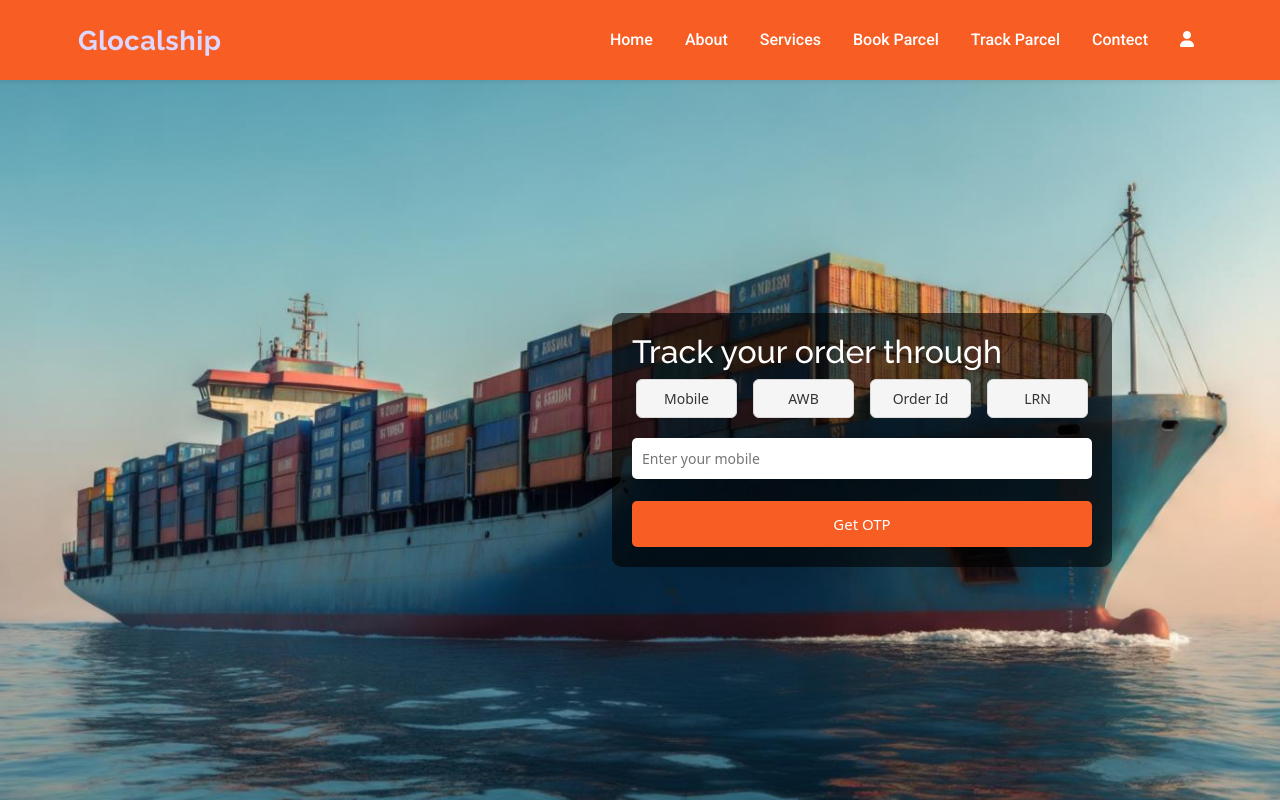
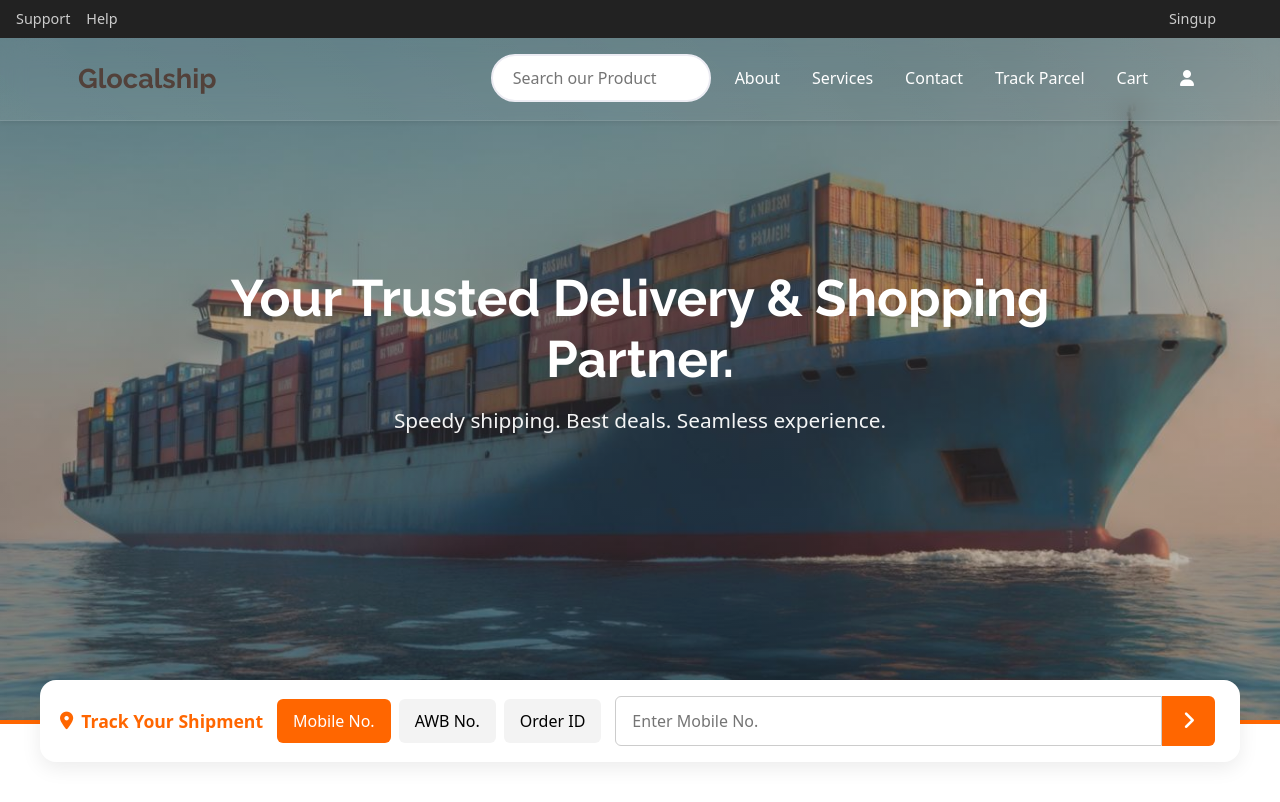
Before and after one commit to Letskillify/Glocalship, a React (Vite) app: page / in a window 1280 px wide. Shown: the top 802 px of the page. Built offline with nearby package versions, Linux system fonts and the light colour scheme; no server answers; sample sign-in values are in the browser's storage.

Commit message:
improve header and banner

```diff
--- a/package.json
+++ b/package.json
@@ -16,6 +16,7 @@
     "react": "^19.1.0",
     "react-dom": "^19.1.0",
     "react-icons": "^5.5.0",
+    "react-owl-carousel": "^2.3.3",
     "react-router-dom": "^7.6.2",
     "react-slick": "^0.30.3",
     "slick-carousel": "^1.8.1",
--- a/public/assets/css/main.css
+++ b/public/assets/css/main.css
@@ -15,11 +15,18 @@
   --default-font: "Roboto", system-ui, -apple-system, "Segoe UI", Roboto, "Helvetica Neue", Arial, "Noto Sans", "Liberation Sans", sans-serif, "Apple Color Emoji", "Segoe UI Emoji", "Segoe UI Symbol", "Noto Color Emoji";
   --heading-font: "Raleway", sans-serif;
   --nav-font: "Montserrat", sans-serif;
+
+     /* body ke liye */
+   /* font-family: 'Open Sans', sans-serif; */
+
+   /* heading ke liye */
+   /* font-family: 'Poppins', sans-serif; */
 }
 
 /* src/components/Header.css */
 :root {
   --background-color: #ffffff;
+  /* --background-color: #334155; */
   /* Background color for the entire website, including individual sections */
   --default-color: #52413a;
   /* Default color used for the majority of the text content across the entire website */
@@ -251,17 +258,44 @@ h6 {
 /*--------------------------------------------------------------
 # Global Header
 --------------------------------------------------------------*/
+/* Header Styles */
+/* Sub Header */
+.sub-header {
+  position: fixed;
+  top: 0;
+  left: 0;
+  width: 100%;
+  background-color: #222;
+  color: #fff;
+  font-size: 0.9rem;
+  padding: 6px 20px;
+  z-index: 1030;
+}
+
+.sub-header .sub-link {
+  color: #ccc;
+  text-decoration: none;
+  transition: color 0.3s ease;
+}
+
+.sub-header .sub-link:hover {
+  color: var(--accent-color);
+}
+
+/* Main Header */
 .custom-header {
-  position: sticky;
-  top: 0;
+  position: fixed;
+  top: 36px;
+  width: 100%;
   z-index: 1020;
-  background-color: var(--accent-color);
-  transition: top 0.4s ease;
-  opacity: 0.3s ease;
-  box-shadow: 0.3s ease;
+  background: linear-gradient(45deg, rgba(255, 255, 255, 0.08), rgba(255, 255, 255, 0.02));
+  backdrop-filter: blur(12px);
+  border-bottom: 1px solid rgba(255, 255, 255, 0.1);
+  transition: all 0.3s ease;
+}
+
+.custom-header.scrolled {
   box-shadow: 0 2px 6px rgba(0, 0, 0, 0.08);
-  font-family: var(--default-font);
-
 }
 
 .custom-header.hide {
@@ -270,56 +304,84 @@ h6 {
 }
 
 .custom-header.show {
-  top: 0;
+  top: 36px;
   opacity: 1;
 }
 
-.navbar-brand h5 {
+.custom-header .navbar-brand h5 {
   font-size: 1.7rem;
-  letter-spacing: 0.5px;
-  color: var(--secondary);
-}
-
-.navbar-nav .nav-link {
-  display: inline-block;
-  color: var(--contrast-color);
+  color: var(--default-color);
+  transition: color 0.3s ease;
+}
+
+.custom-header.scrolled .navbar-brand h5 {
+  color: #3b3b3b;
+}
+
+.custom-header .nav-link {
+  color: var(--background-color);
+  padding: 10px 16px;
+  font-weight: 500;
+  position: relative;
+  transition: all 0.3s ease;
+}
+
+.custom-header.scrolled .nav-link {
+  color: #3b3b3b;
+}
+
+.custom-header .nav-link::after {
+  content: '';
+  position: absolute;
+  width: 0;
+  height: 2px;
+  bottom: 5px;
+  left: 50%;
+  background-color: var(--default-color);
+  transition: all 0.3s ease;
+  transform: translateX(-50%);
+}
+
+.custom-header .nav-link:hover::after {
+  width: 80%;
+}
+
+.custom-header.scrolled .nav-link::after {
+  background-color: rgba(255, 255, 255, 0.25);
+}
+
+.SearchBar {
+  border: 2px solid rgb(236, 236, 243);
+  border-radius: 50px;
   padding: 10px 20px;
-  margin: 0;
-  position: relative;
-  transition: all 0.15s cubic-bezier(0.55, 0.05, 0.67, 0.19);
-  text-decoration: none;
-  font-weight: 500;
-}
-
-.navbar-nav .nav-link:hover {
-  color: var(--default-color);
-  transform: translateY(-5px);
-}
-
-
-
+  outline: none;
+  width: 220px;
+  transition: all 0.3s ease;
+}
+
+.SearchBar:focus {
+  border-color: #0044cc;
+  box-shadow: 0 0 5px rgba(0, 68, 204, 0.5);
+}
 
 .navbar-toggler {
   border: none;
   padding: 8px 12px;
   border-radius: 10px;
   background-color: rgba(255, 255, 255, 0.12);
-  transition: all 0.4s ease;
-  box-shadow: 0 2px 5px rgba(0, 0, 0, 0.12);
+  transition: all 0.3s ease;
 }
 
 .navbar-toggler:hover {
   background-color: rgba(255, 255, 255, 0.25);
-  box-shadow: 0 4px 12px rgba(0, 0, 0, 0.2);
   transform: scale(1.05);
 }
 
-/* Collapse container */
 .toggleCollapse {
   max-height: 0;
   overflow: hidden;
   opacity: 0;
-  transition: max-height 0.4s ease, opacity 0.4s ease;
+  transition: all 0.4s ease;
 }
 
 .toggleCollapse.show {
@@ -327,26 +389,13 @@ h6 {
   opacity: 1;
 }
 
-.toggleCollapse .nav-link {
-  opacity: 0;
-  transform: translateY(10px);
-  transition: all 0.35s ease;
-}
-
-.toggleCollapse.show .nav-link {
-  opacity: 1;
-  transform: translateY(0);
-}
-
 .toggleCollapse .navbar-nav {
   display: flex;
   flex-direction: column;
   align-items: flex-start;
-  gap: 10px;
   padding: 10px 0;
 }
 
-/* Responsive  */
 @media (min-width: 768px) {
   .toggleCollapse {
     max-height: none;
@@ -358,19 +407,17 @@ h6 {
     flex-direction: row;
     align-items: center;
     margin-left: auto;
-    gap: 16px;
-  }
-
-  .toggleCollapse .nav-link {
-    opacity: 1;
-    transform: none;
-  }
-}
+  }
+}
+
+
+
+
 
 
 /* Global Header on Scroll
 ------------------------------*/
-.scrolled .header {
+/* .scrolled .header {
   --background-color: rgba(244, 239, 237, 0.95);
 }
 
@@ -637,6 +684,7 @@ h6 {
   }
 }
 
+*/
 /*--------------------------------------------------------------
 # Global Footer
 --------------------------------------------------------------*/
@@ -1747,142 +1795,144 @@ section,
 # Banner Section
 --------------------------------------------------------------*/
 
-
 .banner {
   height: 90vh;
   background-size: cover;
   background-position: center;
   background-repeat: no-repeat;
+  display: flex;
+  align-items: center;
+  justify-content: center;
+  color: #fff;
+  text-align: center;
+  padding: 30px;
   position: relative;
-  display: flex;
+}
+
+.taglineArea {
+  max-width: 900px;
+  margin: 0 auto;
+}
+
+.taglineArea h1 {
+  font-size: 3.2rem;
+  font-weight: 700;
+  margin-bottom: 14px;
+}
+
+.taglineArea p {
+  font-size: 1.3rem;
+  opacity: 0.95;
+}
+
+/* Track Bar section — banner ke neeche */
+
+.track-bar-wrapper {
+  width: 100%;
+  padding: 20px;
+  background: #fff;
+  border-top: 4px solid #ff6600;
+  display: flex;
+  justify-content: center;
+}
+
+.track-bar {
+  display: flex;
+  flex-wrap: wrap;
   align-items: center;
-  justify-content: flex-end;
-  padding: 0 50px;
-  transition: background-image 0.5s ease-in-out;
-}
-
-
-
-.bannerArea {
-  background: rgba(0, 0, 0, 0.6);
-  color: white;
-  padding: 20px;
-  width: 500px;
-  border-radius: 10px;
-  margin-right: 10%;
-}
-
-
-.active {
+  background: #fff;
+  box-shadow: 0 6px 20px rgba(0,0,0,0.08);
+  border-radius: 16px;
+  padding: 16px 20px;
+  max-width: 1200px;
+  width: 100%;
+  gap: 14px;
+  position: absolute;
+  top: 85%;
+}
+
+.track-title {
+  display: flex;
+  align-items: center;
+  gap: 8px;
+  font-size: 1.1rem;
+  font-weight: 600;
+  color: #ff6600;
+  white-space: nowrap;
+}
+
+.track-tabs {
+  display: flex;
+  gap: 8px;
+  flex-wrap: wrap;
+}
+
+.track-tab {
+  padding: 10px 16px;
+  background: #f3f3f3;
+  border: none;
+  border-radius: 6px;
+  cursor: pointer;
+  font-weight: 500;
+}
+
+.track-tab.active-tab {
+  background: #ff6600;
+  color: #fff;
+}
+
+.track-form {
+  display: flex;
   flex: 1;
-  padding: 8px 10px;
-  border: 1px solid #d9d9d9;
-  background: #f5f5f5;
+  max-width: 600px;
+}
+
+.track-input {
+  flex: 1;
+  padding: 12px 16px;
+  border: 1px solid #ccc;
+  border-radius: 6px 0 0 6px;
+  font-size: 1rem;
+}
+
+.track-submit {
+  background: #ff6600;
+  border: none;
+  padding: 0 20px;
+  color: #fff;
+  font-size: 1.3rem;
+  border-radius: 0 6px 6px 0;
   cursor: pointer;
-  border-radius: 6px;
-  font-size: 14px;
-  transition: all 0.3s ease;
-  color: #333;
-  font-weight: 500;
-  margin: 0 4px;
-}
-
-
-.active:hover {
-  background: #e6e6e6;
-}
-
-
-.inputBox {
-  padding: 10px;
-  margin-bottom: 12px;
-  width: 100%;
-  border-radius: 5px;
-  border: none;
-  font-size: 14px;
-}
-
-
-.submit {
-  padding: 12px;
-  width: 100%;
-  background: var(--accent-color);
-  color: white;
-  border: none;
-  border-radius: 5px;
-  cursor: pointer;
-  font-size: 15px;
-  font-weight: 500;
-  margin-top: 10px;
-}
-
-.submit:hover {
-  background: #e60000;
-}
-
-
-.tabs {
-  display: flex;
-  flex-wrap: wrap;
-  gap: 8px;
-  margin-bottom: 20px;
-}
-
-/* ==============================
-   Responsive
-===============================*/
-
-
-@media (max-width: 1024px) {
-  .banner {
-    padding: 0 30px;
-  }
-
-  .bannerArea {
-    width: 350px;
-    margin-right: 5%;
-  }
-}
+}
+
+/* Mobile Responsive */
 
 @media (max-width: 768px) {
-  .banner {
+  .taglineArea h1 {
+    font-size: 2.2rem;
+  }
+
+  .taglineArea p {
+    font-size: 1.05rem;
+  }
+
+  .track-bar {
+    flex-direction: column;
+    align-items: stretch;
+  }
+
+  .track-tabs {
     justify-content: center;
-    padding: 0 20px;
-    height: auto;
-    padding-top: 50px;
-    padding-bottom: 50px;
-  }
-
-  .bannerArea {
-    width: 90%;
-    margin: 0;
-  }
-
-  .tabs {
-    flex-direction: column;
-  }
-
-  .active {
+  }
+
+  .track-form {
+    flex-direction: row;
     width: 100%;
-    margin: 4px 0;
-    font-size: 15px;
-  }
-}
-
-@media (max-width: 480px) {
-  .bannerArea {
-    padding: 15px;
-  }
-
-  .inputBox {
-    font-size: 13px;
-  }
-
-  .submit {
-    font-size: 14px;
-    padding: 10px;
-  }
-}
+  }
+}
+
+
+
 
 /*--------------------------------------------------------------
 # Steps Section
@@ -1895,6 +1945,7 @@ section,
   padding: 40px 20px;
   background: #000;
   color: #fff;
+  width: 100%;
 }
 
 .ydc-step {
@@ -1903,57 +1954,83 @@ section,
   border: 3px solid #fff;
   border-radius: 50%;
   width: 200px;
-  height: 195px;
-  transition: border-color 0.3s ease;
-  box-shadow: 0.3s ease;
-  background: 0.3s ease;
+  height: 205px;
+  transition: all 0.4s ease;
+  background: rgba(255, 255, 255, 0.03);
   display: flex;
   flex-direction: column;
   justify-content: center;
   align-items: center;
   cursor: pointer;
-  background: rgba(255, 255, 255, 0.03);
   box-sizing: border-box;
   overflow: hidden;
   position: relative;
 }
 
-
-
-.stepNumber {
-  font-size: 36px;
-  font-weight: bold;
-  margin-bottom: 10px;
-}
-
-.stepTitle {
-  font-size: 18px;
-  margin-bottom: 6px;
-  color: #fff;
-  transition: color 0.3s ease;
-}
-
-.stepDesc {
-  font-size: 13px;
-  line-height: 1.4;
-  padding: 0 5px;
-  color: #ccc;
-  transition: color 0.3s ease;
-}
-
+/* Glow layer */
+.ydc-step::before {
+  content: "";
+  position: absolute;
+  inset: 0;
+  border-radius: 50%;
+  background: radial-gradient(circle at center, rgba(250, 204, 21, 0.15) 0%, transparent 70%);
+  opacity: 0;
+  transition: opacity 0.4s ease;
+  z-index: 0;
+}
+
+/* Pulse inner glow */
+.ydc-step::after {
+  content: "";
+  position: absolute;
+  inset: 10px;
+  border-radius: 50%;
+  background: rgba(250, 204, 21, 0.08);
+  opacity: 0;
+  transition: opacity 0.4s ease;
+  z-index: 0;
+}
+
+/* Text container layering above glow */
+.ydc-step > * {
+  z-index: 1;
+}
+
+/* Hover Effect */
 .ydc-step:hover {
   border-color: #facc15;
-  background: rgba(255, 255, 255, 0.08);
-  box-shadow: 0 0 8px #facc15;
-}
-
-.ydc-step:hover .ydc-stepTitle {
+  background: rgba(255, 255, 255, 0.06);
+  box-shadow: 0 0 18px #facc15, 0 0 30px rgba(250, 204, 21, 0.4), inset 0 0 10px rgba(250, 204, 21, 0.1);
+  transform: scale(1.07) translateY(-5px);
+}
+
+.ydc-step:hover::before {
+  opacity: 1;
+}
+
+.ydc-step:hover::after {
+  opacity: 1;
+  animation: pulseGlow 1.5s infinite ease-in-out;
+}
+
+.ydc-step:hover .stepTitle {
   color: #facc15;
 }
 
-.ydc-step:hover .ydc-stepDesc {
+.ydc-step:hover .stepDesc {
   color: #eee;
 }
+
+/* Floating animation */
+@keyframes pulseGlow {
+  0%, 100% {
+    box-shadow: 0 0 0px rgba(250, 204, 21, 0.4);
+  }
+  50% {
+    box-shadow: 0 0 20px rgba(250, 204, 21, 0.5);
+  }
+}
+
 
 /* Responsive Design */
 
--- a/src/components/homePage/Banner.jsx
+++ b/src/components/homePage/Banner.jsx
@@ -1,23 +1,17 @@
-import React, { useState, useEffect } from "react";
+import React, { useState } from "react";
+import Slider from "react-slick";
+import "slick-carousel/slick/slick.css";
+import "slick-carousel/slick/slick-theme.css";
 
 const Banner = () => {
     const [activeTab, setActiveTab] = useState("mobile");
     const [inputValue, setInputValue] = useState("");
-    const [currentIndex, setCurrentIndex] = useState(0);
 
     const images = [
         "delivery3.jpg.jpg",
         "delivery4.jpg.jpg",
         "delivery6.jpg.jpg"
     ];
-
-    useEffect(() => {
-        const interval = setInterval(() => {
-            setCurrentIndex((prevIndex) => (prevIndex + 1) % images.length);
-        }, 3000);
-
-        return () => clearInterval(interval);
-    }, [images.length]);
 
     const handleTabChange = (tab) => {
         setActiveTab(tab);
@@ -29,56 +23,83 @@ const Banner = () => {
         console.log(`Tracking by ${activeTab}:`, inputValue);
     };
 
+    const settings = {
+        dots: true,
+        infinite: true,
+        speed: 1000,
+        slidesToShow: 1,
+        slidesToScroll: 1,
+        autoplay: true,
+        autoplaySpeed: 3000,
+        fade: true,
+        pauseOnHover: false
+    };
+
     return (
+        <>
+            <div className="tf-slideshow">
+                <Slider {...settings}>
+                    {images.map((img, index) => (
+                        <div className="slider_wrap" key={index}>
                             <div
                                 className="banner"
                                 style={{
-                backgroundImage: `url(/assets/img/Banner/${images[currentIndex]})`,
+                                    backgroundImage: `linear-gradient(to bottom, rgba(67, 66, 66, 0.5), rgba(43, 36, 36, 0.3)), url(/assets/img/Banner/${img})`,
                                 }}
                             >
-            <div className="bannerArea">
-                <div className="track-order-box">
-                    <h2>Track your order through</h2>
-                    <div className="tabs">
+                                <div className="taglineArea">
+                                    <h1>Your Trusted Delivery & Shopping Partner.</h1>
+                                    <p>Speedy shipping. Best deals. Seamless experience.</p>
+                                </div>
+                            </div>
+                        </div>
+                    ))}
+                </Slider>
+
+                <div className="track-bar-wrapper">
+                    <div className="track-bar">
+                        <div className="track-title">
+                            <i className="fa-solid fa-location-dot"></i>
+                            <span> Track Your Shipment</span>
+                        </div>
+
+                        <div className="track-tabs">
                             <button
-                            className={`active ${activeTab === "mobile" ? "active" : ""}`}
+                                className={`track-tab ${activeTab === "mobile" ? "active-tab" : ""}`}
                                 onClick={() => handleTabChange("mobile")}
                             >
-                            Mobile
+                                Mobile No.
                             </button>
                             <button
-                            className={`active ${activeTab === "awb" ? "active" : ""}`}
+                                className={`track-tab ${activeTab === "awb" ? "active-tab" : ""}`}
                                 onClick={() => handleTabChange("awb")}
                             >
-                            AWB
+                                AWB No.
                             </button>
                             <button
-                            className={`active ${activeTab === "orderId" ? "active" : ""}`}
+                                className={`track-tab ${activeTab === "orderId" ? "active-tab" : ""}`}
                                 onClick={() => handleTabChange("orderId")}
                             >
-                            Order Id
-                        </button>
-                        <button
-                            className={`active ${activeTab === "lrn" ? "active" : ""}`}
-                            onClick={() => handleTabChange("lrn")}
-                        >
-                            LRN
+                                Order ID
                             </button>
                         </div>
 
-                    <form onSubmit={handleSubmit}>
+                        <form onSubmit={handleSubmit} className="track-form">
                             <input
                                 type="text"
-                            placeholder={`Enter your ${activeTab}`}
+                                placeholder={`Enter ${activeTab === 'mobile' ? 'Mobile No.' : activeTab === 'awb' ? 'AWB No.' : 'Order ID'}`}
                                 value={inputValue}
                                 onChange={(e) => setInputValue(e.target.value)}
-                            className="inputBox"
+                                className="track-input"
                             />
-                        <button type="submit" className="submit">Get OTP</button>
+                            <button type="submit" className="track-submit">
+                                <i className="fa-solid fa-angle-right"></i>
+                            </button>
                         </form>
                     </div>
                 </div>
             </div>
+        </>
     );
 };
 
--- a/src/static/Header.jsx
+++ b/src/static/Header.jsx
@@ -1,13 +1,14 @@
-import { useState, useEffect } from 'react';
+import { useState, useEffect, useRef } from 'react';
 import { Link } from 'react-router-dom';
 import { auth } from '../firebase/firebaseConfig';
 import { signOut } from 'firebase/auth';
 
 function Header() {
-  const user = auth.currentUser;
   const [isNavCollapsed, setIsNavCollapsed] = useState(true);
   const [showHeader, setShowHeader] = useState(true);
-  const [prevScrollPos, setPrevScrollPos] = useState(window.scrollY);
+  const [isScrolled, setIsScrolled] = useState(false);
+  const [search, setSearch] = useState([]);
+  const prevScrollPos = useRef(window.scrollY);
 
   const handleLogout = () => {
     signOut(auth);
@@ -18,52 +19,48 @@ function Header() {
   };
 
   useEffect(() => {
-    let timeoutId = null;
-
     const handleScroll = () => {
       const currentScrollPos = window.scrollY;
 
-      // Smoothly check scroll difference
-      if (Math.abs(currentScrollPos - prevScrollPos) > 10) {
-        if (currentScrollPos < prevScrollPos) {
-          setShowHeader(true);
-        } else {
-          setShowHeader(false);
-        }
-        setPrevScrollPos(currentScrollPos);
+      if (Math.abs(currentScrollPos - prevScrollPos.current) > 10) {
+        setShowHeader(currentScrollPos < prevScrollPos.current);
+        prevScrollPos.current = currentScrollPos;
       }
 
-      // Debounce: Clear previous timeout and set new one
-      if (timeoutId) clearTimeout(timeoutId);
-      timeoutId = setTimeout(() => {
-        setPrevScrollPos(window.scrollY);
-      }, 200);
+      setIsScrolled(currentScrollPos > 30);
     };
 
     window.addEventListener('scroll', handleScroll);
     return () => window.removeEventListener('scroll', handleScroll);
-  }, [prevScrollPos]);
+  }, []);
+
+  const handleChange = (e) => {
+    const val = e.target.value;
+    console.log(val);
+    setSearch(val);
+  };
 
   return (
-    <header
-      className={`custom-header shadow-sm ${showHeader ? 'show' : 'hide'}`}
-    >
-      <nav className="container navbar navbar-expand-md navbar-light container-fluid px-2">
+    <>
+      {/* Sub Header */}
+      <div className="sub-header py-2 px-3 d-flex justify-content-between align-items-center">
+        <div className="left-links d-flex gap-3">
+          <Link to="/" className="sub-link">Support</Link>
+          <Link to="/" className="sub-link">Help</Link>
+        </div>
+        <div className="right-links d-flex gap-3 me-5">
+          <Link to="/login" className="sub-link">Singup</Link>
+        </div>
+      </div>
+
+      {/* Main Header */}
+      <header className={`custom-header shadow-sm ${showHeader ? 'show' : 'hide'} ${isScrolled ? 'scrolled' : ''}`}>
+        <nav className="container navbar navbar-expand-md px-2">
           <Link className="navbar-brand d-flex align-items-center" to="/">
-          <h5 className="mb-0 fw-bold">
-            Glocalship
-          </h5>
+            <h5 className="mb-0 fw-bold">Glocalship</h5>
           </Link>
 
-
-        <button
-          className="navbar-toggler"
-          type="button"
-          onClick={toggleNavbar}
-          aria-controls="navbarNav"
-          aria-expanded={!isNavCollapsed}
-          aria-label="Toggle navigation"
-        >
+          <button className="navbar-toggler" type="button" onClick={toggleNavbar}>
             {isNavCollapsed ? (
               <span className="navbar-toggler-icon"></span>
             ) : (
@@ -71,42 +68,26 @@ function Header() {
             )}
           </button>
 
-
-        <div
-          className={` toggleCollapse navbar-collapse ${!isNavCollapsed ? 'show' : ''
-            }`}
-          id="navbarNav"
-        >
+          <div className={`toggleCollapse navbar-collapse ${!isNavCollapsed ? 'show' : ''}`}>
             <ul className="navbar-nav ms-auto mb-2 mb-lg-0 gap-lg-3">
-            <li className="nav-item">
-              <Link className="nav-link" to="">Home</Link>
-            </li>
-            <li className="nav-item">
-              <Link className="nav-link" to="">About</Link>
-            </li>
-            <li className="nav-item">
-              <Link className="nav-link" to="">Services</Link>
-            </li>
-            <li className="nav-item">
-              <Link className="nav-link" to="">Book Parcel</Link>
-            </li>
-            <li className="nav-item">
-              <Link className="nav-link" to="">Track Parcel</Link>
-            </li>
-            <li className="nav-item">
-              <Link className="nav-link" to="">Contect</Link>
-            </li>
-            <li className="nav-item">
-              <Link className="nav-link" to="">
-                <span>
-                  <i className="fa-solid fa-user"></i>
-                </span>
-              </Link>
-            </li>
+              <input
+                className="SearchBar"
+                type="text"
+                placeholder="Search our Product"
+                value={search}
+                onChange={handleChange}
+              />
+              <li className="nav-item"><Link className="nav-link" to="">About</Link></li>
+              <li className="nav-item"><Link className="nav-link" to="">Services</Link></li>
+              <li className="nav-item"><Link className="nav-link" to="">Contact</Link></li>
+              <li className="nav-item"><Link className="nav-link" to="">Track Parcel</Link></li>
+              <li className="nav-item"><Link className="nav-link" to="">Cart</Link></li>
+              <li className="nav-item"><Link className="nav-link" to=""><i className="fa-solid fa-user"></i></Link></li>
             </ul>
           </div>
         </nav>
       </header>
+    </>
   );
 }
 
```
Also changed, not shown: 1 other file (tests, documents, lock files or other folders). Lines whose indentation alone changed are shown as unchanged.
